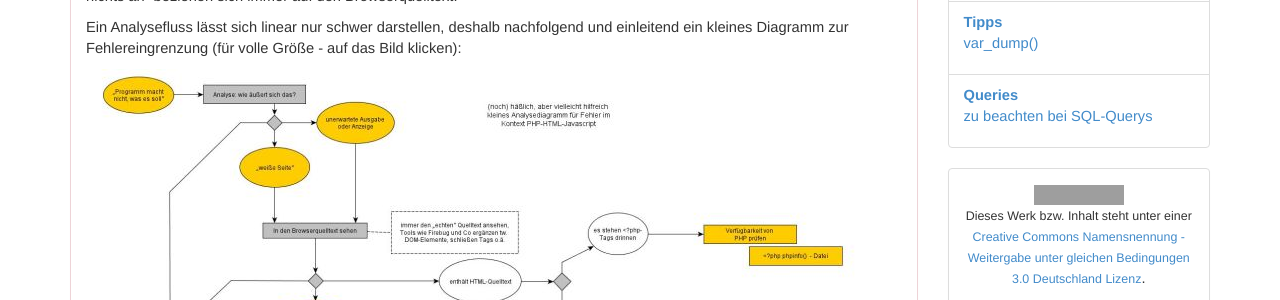
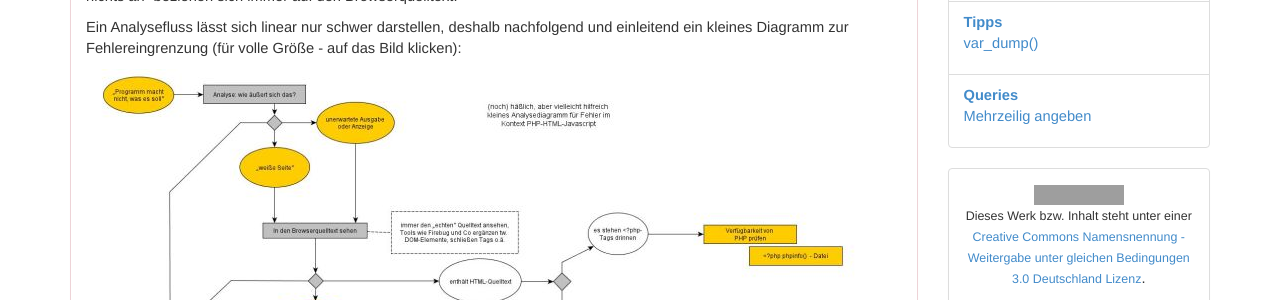
Before and after one commit to php-de/php-de.github.io, a Jekyll site: the page built from debugging/leitfaden.md, in a window 1280 px wide and 900 px high. Shown: the part 445-745 px from the top of the window. Built offline with Jekyll 4.4.1, drawn with Linux system fonts in a browser that asks for light colours; grey boxes are pictures that could not be loaded.

Commit message:
Update leitfaden.md

```diff
--- a/debugging/leitfaden.md
+++ b/debugging/leitfaden.md
@@ -35,7 +35,7 @@ inhalt:
 
     -   name: "Queries"
         anchor: queries
-        simple: "zu beachten bei SQL-Querys"
+        simple: "Mehrzeilig angeben"
 
 entry-type: in-progress
 ---
```
